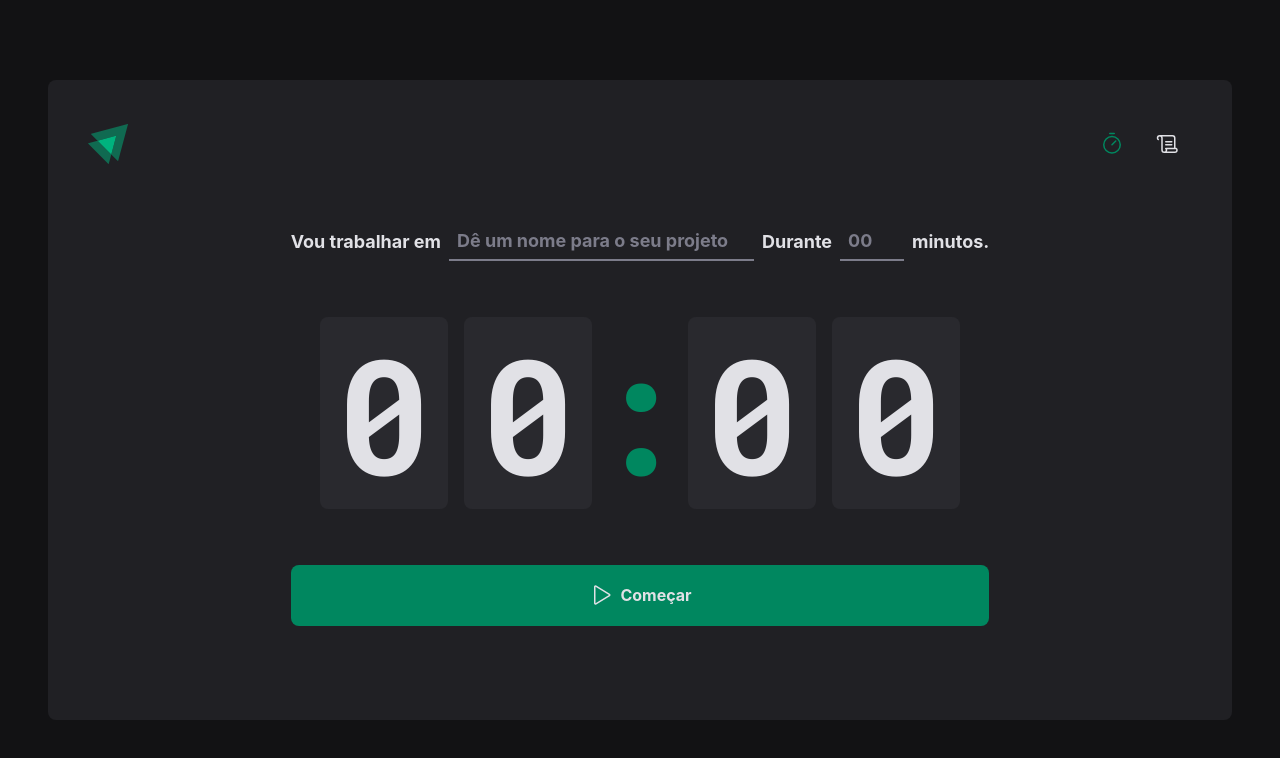
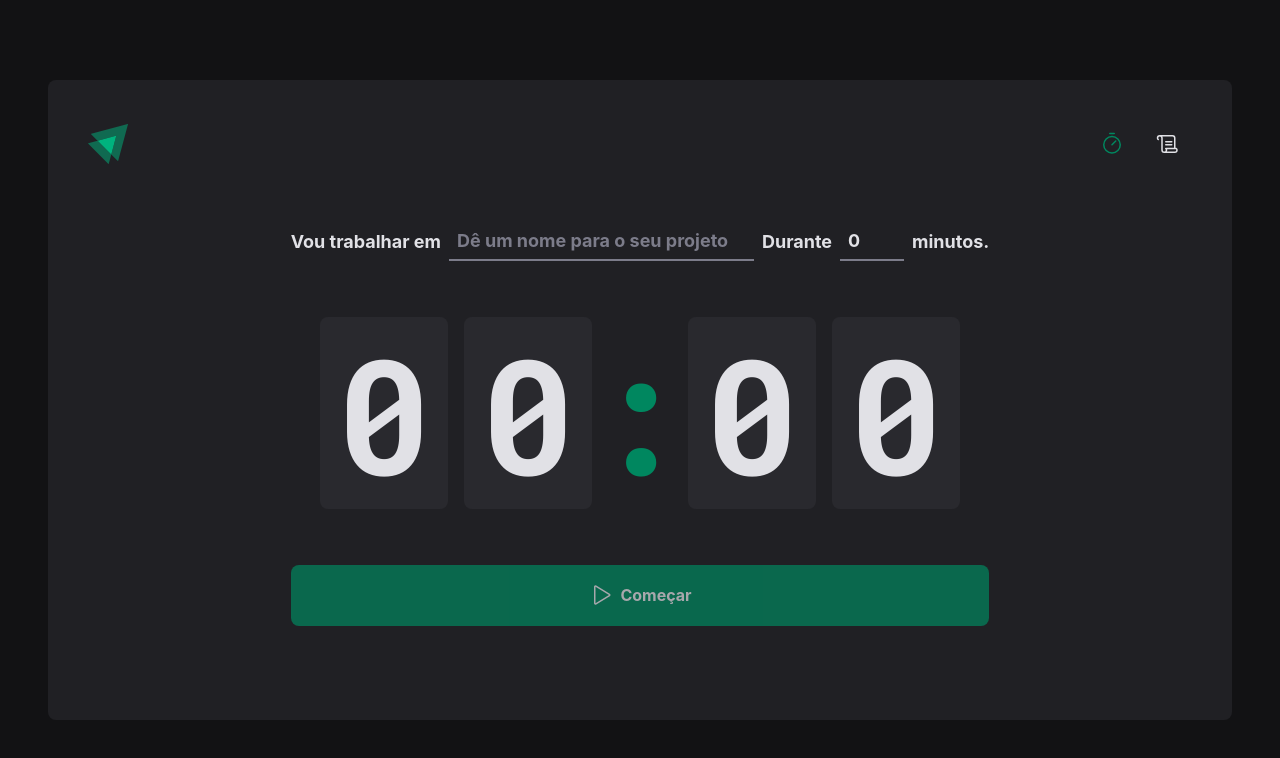
Before and after one commit to raiane-oliveira/Ignite-timer, a React (Vite) app: page / in a window 1280 px wide. Shown: the top 758 px of the page. Built offline with nearby package versions, Linux system fonts and the light colour scheme.

Commit message:
feat: add, start and interrupt timer

```diff
--- a/package.json
+++ b/package.json
@@ -10,11 +10,15 @@
     "preview": "vite preview"
   },
   "dependencies": {
+    "@hookform/resolvers": "^3.1.1",
     "@phosphor-icons/react": "^2.0.10",
+    "date-fns": "^2.30.0",
     "react": "^18.2.0",
     "react-dom": "^18.2.0",
+    "react-hook-form": "^7.45.1",
     "react-router-dom": "^6.14.1",
-    "styled-components": "^6.0.3"
+    "styled-components": "^6.0.3",
+    "zod": "^3.21.4"
   },
   "devDependencies": {
     "@rocketseat/eslint-config": "^2.0.1",
--- a/src/pages/Home/index.tsx
+++ b/src/pages/Home/index.tsx
@@ -1,4 +1,4 @@
-import { Play } from '@phosphor-icons/react'
+import { HandPalm, Play } from '@phosphor-icons/react'
 import {
   CountdownContainer,
   FormContainer,
@@ -6,13 +6,118 @@ import {
   MinutesAmountInput,
   Separator,
   StartCountdownButton,
+  StopCountdownButton,
   TaskInput,
 } from './styles'
+import { useForm } from 'react-hook-form'
+import * as zod from "zod"
+import { zodResolver } from '@hookform/resolvers/zod'
+import { useEffect, useState } from 'react'
+import { differenceInSeconds } from 'date-fns'
+
+const newCycleFormValidationSchema = zod.object({
+  task: zod.string().min(1, "Informe a tarefa").trim(),
+  minutesAmount: zod.number().min(5, "O ciclo precisa ser de no mínimo 5 minutos.")
+    .max(60, "O ciclo precisa ser de no máximo 60 minutos.")
+})
+
+type NewCycleFormData = zod.infer<typeof newCycleFormValidationSchema>
+
+interface Cycle {
+  id: string
+  task: string
+  minutesAmount: number
+  startDate: Date
+  interruptedDate?: Date
+}
 
 export function Home() {
+  const {
+    register,
+    handleSubmit,
+    watch,
+    reset
+  } = useForm<NewCycleFormData>({
+    resolver: zodResolver(newCycleFormValidationSchema),
+    defaultValues: {
+      task: "",
+      minutesAmount: 0
+    }
+  })
+
+  const [cycles, setCycles] = useState<Cycle[]>([])
+  const [activeCycleId, setActiveCycleId] = useState<string | null>(null)
+  const [amountSecondsPassed, setAmountSecondsPassed] = useState(0)
+  console.log(cycles)
+
+  const activeCycle = cycles.find(cycle => cycle.id === activeCycleId)
+
+  const totalSeconds = activeCycle ? activeCycle.minutesAmount * 60 : 0
+  const currentSeconds = activeCycle ? totalSeconds - amountSecondsPassed : 0
+
+  const minutesAmount = Math.floor(currentSeconds / 60)
+  const secondsAmount = currentSeconds % 60
+
+  const minutes = String(minutesAmount).padStart(2, "0")
+  const seconds = String(secondsAmount).padStart(2, "0")
+
+  useEffect(() => {
+    if (activeCycle) {
+      const cycleInterval = setInterval(() => {
+        // Não é certeza que um setInterval vai atualizar de 1 em 1 seg
+        // Por isso, calculamos a diferença em segundos da data que começou.
+        // O intervalo calcula uma projeção. Quando estamos em abas diferente
+        // essa projeção se altera muitoo
+        setAmountSecondsPassed(differenceInSeconds(new Date(), activeCycle.startDate))
+      }, 1000)
+
+      return () => clearInterval(cycleInterval)
+    }
+  }, [activeCycle])
+
+  useEffect(() => {
+    document.title = activeCycle ? `${minutes}:${seconds}` : "Ignite Timer"
+
+  }, [activeCycle, minutes, seconds])
+
+
+
+  function handleCreateNewCycle(data: NewCycleFormData) {
+    const id = String(new Date().getTime())
+
+    const newCycle: Cycle = {
+      id: id,
+      task: data.task,
+      minutesAmount: data.minutesAmount,
+      startDate: new Date()
+    }
+
+    setCycles((prevCycles) => [...prevCycles, newCycle])
+    setActiveCycleId(id)
+    setAmountSecondsPassed(0)
+
+    reset()
+  }
+
+  function handleInterruptCycle() {
+    setCycles(
+      cycles.map(cycle => {
+        if (cycle.id === activeCycleId) {
+          return {...cycle, interruptedDate: new Date()}
+        } else {
+          return cycle
+        }
+      })
+    )
+    setActiveCycleId(null)
+  }
+
+  const task = watch("task")
+  const isSubmitDisabled = !task.trim()
+
   return (
     <HomeContainer>
-      <form action="">
+      <form onSubmit={handleSubmit(handleCreateNewCycle)} action="">
         <FormContainer>
           <label htmlFor="task">Vou trabalhar em</label>
           <TaskInput
@@ -20,6 +125,9 @@ export function Home() {
             type="text"
             placeholder="Dê um nome para o seu projeto"
             list="task-suggestions"
+            autoComplete='off'
+            disabled={!!activeCycle}
+            {...register("task")}
           />
 
           <datalist id="task-suggestions">
@@ -29,29 +137,41 @@ export function Home() {
           <label htmlFor="minutesAmount">Durante</label>
           <MinutesAmountInput
             type="number"
-            name=""
             id="minutesAmount"
             placeholder="00"
             max={60}
             min={5}
             step={5}
+            disabled={!!activeCycle}
+            {...register("minutesAmount", {
+              valueAsNumber: true
+            })}
           />
 
           <span>minutos.</span>
         </FormContainer>
 
         <CountdownContainer>
-          <span>0</span>
-          <span>0</span>
+          <span>{minutes[0]}</span>
+          <span>{minutes[1]}</span>
           <Separator>:</Separator>
-          <span>0</span>
-          <span>0</span>
+          <span>{seconds[0]}</span>
+          <span>{seconds[1]}</span>
         </CountdownContainer>
 
-        <StartCountdownButton type="submit">
+        {activeCycle ? (
+        <StopCountdownButton onClick={handleInterruptCycle} type="button">
+          <HandPalm size={24} />
+          Interromper
+        </StopCountdownButton>
+
+        ) : (
+
+          <StartCountdownButton disabled={isSubmitDisabled} type="submit">
           <Play size={24} />
           Começar
         </StartCountdownButton>
+          )}
       </form>
     </HomeContainer>
   )
--- a/src/pages/Home/styles.ts
+++ b/src/pages/Home/styles.ts
@@ -83,13 +83,12 @@ export const Separator = styled.div`
   justify-content: center;
 `
 
-export const StartCountdownButton = styled.button`
+const BaseCountdownButton = styled.button`
   display: flex;
   align-items: center;
   justify-content: center;
   gap: 0.5rem;
 
-  background-color: ${(props) => props.theme['green-500']};
   border-radius: 0.5rem;
   border: 0;
   width: 100%;
@@ -100,7 +99,10 @@ export const StartCountdownButton = styled.button`
   line-height: 1.8rem;
   cursor: pointer;
   transition: 0.3s;
+`
 
+export const StartCountdownButton = styled(BaseCountdownButton)`
+  background-color: ${(props) => props.theme['green-500']};
   &:not(:disabled):hover {
     background-color: ${(props) => props.theme['green-700']};
   }
@@ -110,3 +112,12 @@ export const StartCountdownButton = styled.button`
     cursor: not-allowed;
   }
 `
+
+export const StopCountdownButton = styled(BaseCountdownButton)`
+  background-color: ${(props) => props.theme['red-500']};
+
+  &:hover {
+    background-color: ${(props) => props.theme['red-700']};
+  }
+
+`
```
Also changed, not shown: 1 other file (tests, documents, lock files or other folders).
